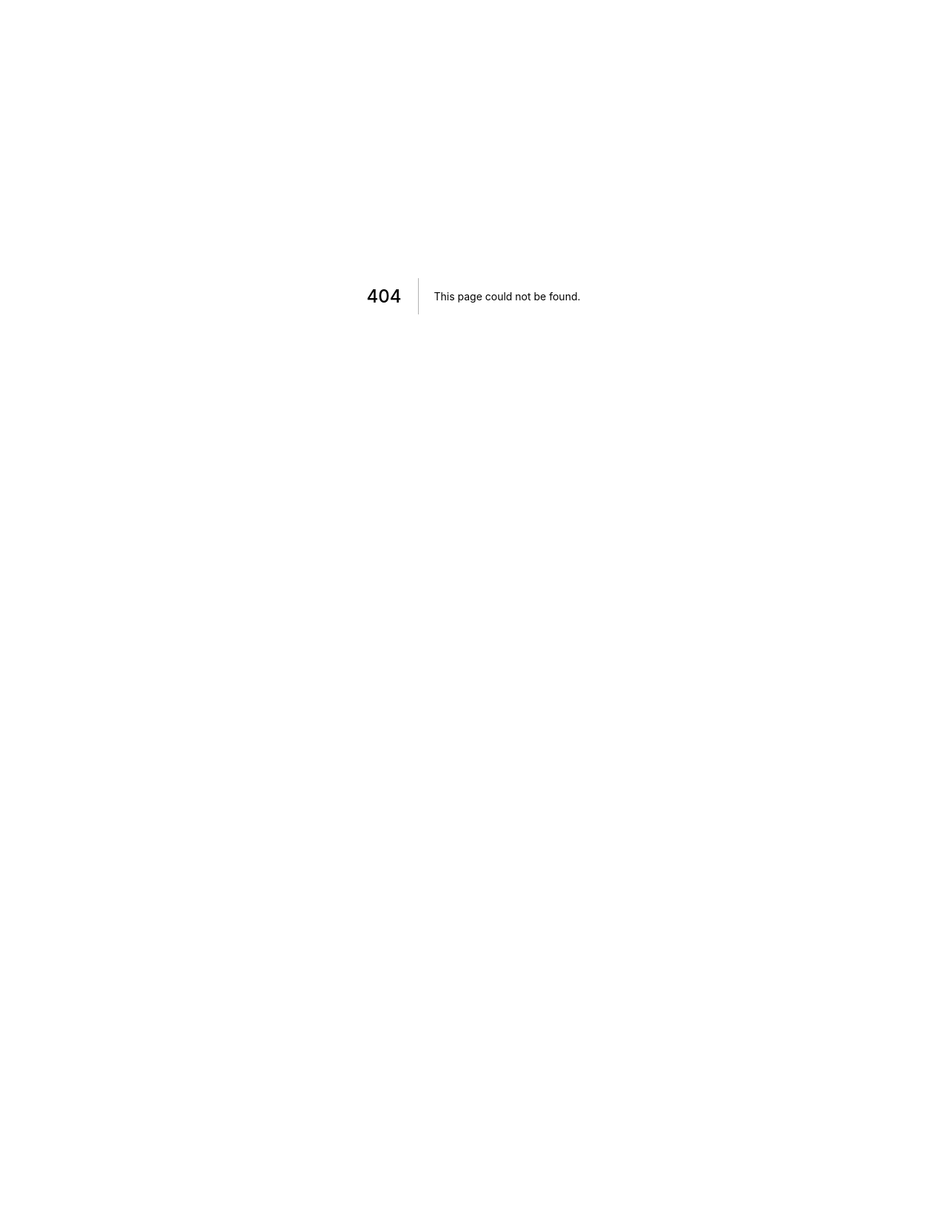
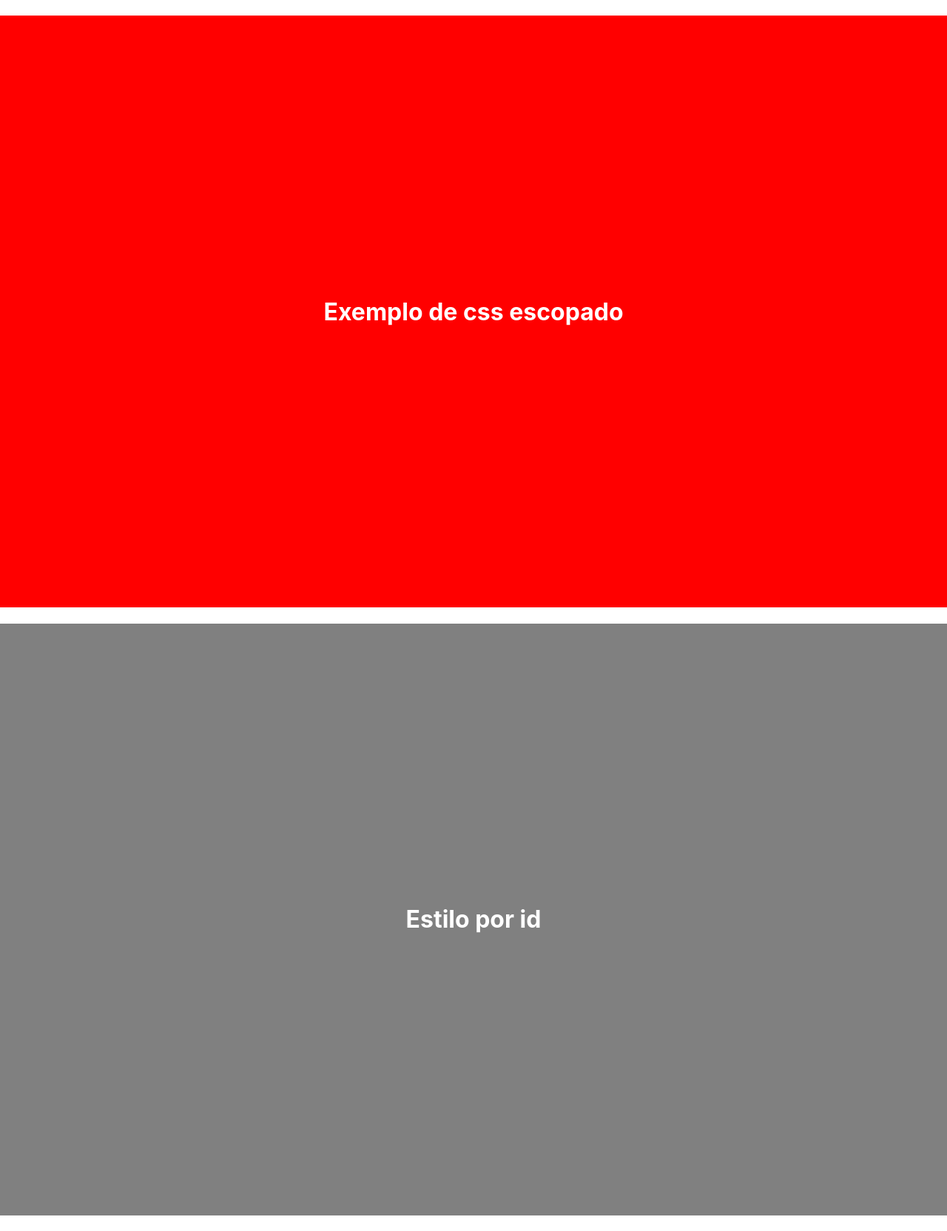
Before and after one commit to Rafael-Bomfim/faculdade_2022_Web, a Next.js app in the folder projeto02/: page /exemplo03 in a window 1280 px wide. Before the commit this address had no page. Shown: the whole page at 74% size. Before the commit the page ends 800 px from the top, so only its background shows below. Built offline with nearby package versions, Linux system fonts and the light colour scheme.

Commit message:
Mais exemplos de css

```diff
--- /dev/null
+++ b/projeto02/pages/exemplo03.jsx
@@ -0,0 +1,10 @@
+import estilo from "../styles/exemplo03.module.css"
+
+export default function init(){
+    return (
+        <>
+        <h1 className={estilo.vermelho}>Exemplo de css escopado</h1>
+        <h1 id={estilo.cinza}>Estilo por id</h1>
+        </>
+    )
+}
--- a/projeto02/styles/exemplo01.css
+++ b/projeto02/styles/exemplo01.css
@@ -12,3 +12,8 @@
     color: rgb(255, 255, 255);
     background-color: rgb(197, 41, 41);
 }
+
+.cinza{
+    color: rgb(255, 255, 255);
+    background-color: gray;
+}
--- /dev/null
+++ b/projeto02/styles/exemplo03.module.css
@@ -0,0 +1,19 @@
+.vermelho{
+    color: white;
+    background-color: red;
+    display: flex;
+    flex-direction: column;
+    justify-content: center;
+    height: 100vh;
+    align-items: center;
+}
+
+#cinza{
+    color: white;
+    background-color: gray;
+    display: flex;
+    flex-direction: column;
+    justify-content: center;
+    height: 100vh;
+    align-items: center;
+}
```
Also changed, not shown: projeto02/pages/exemplo04.jsx (added, +10 -0 lines).
